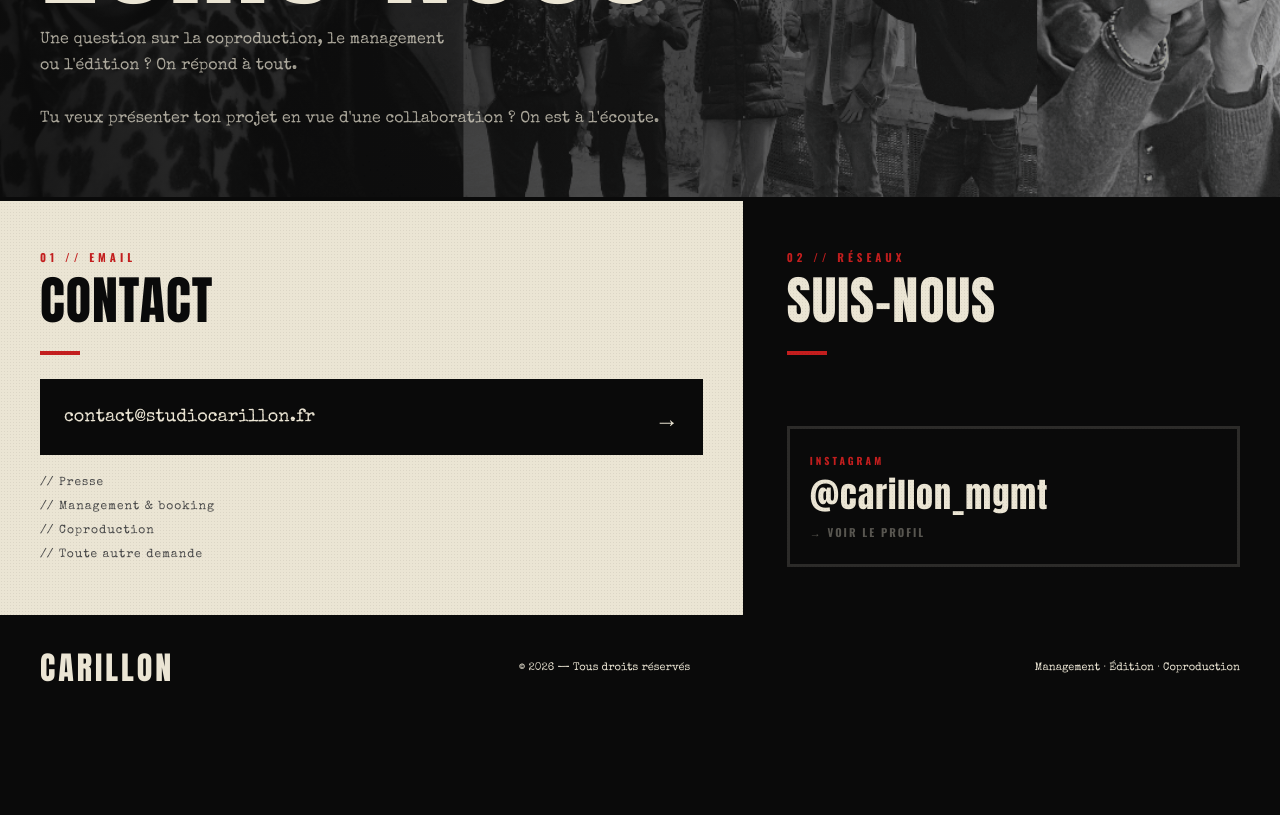
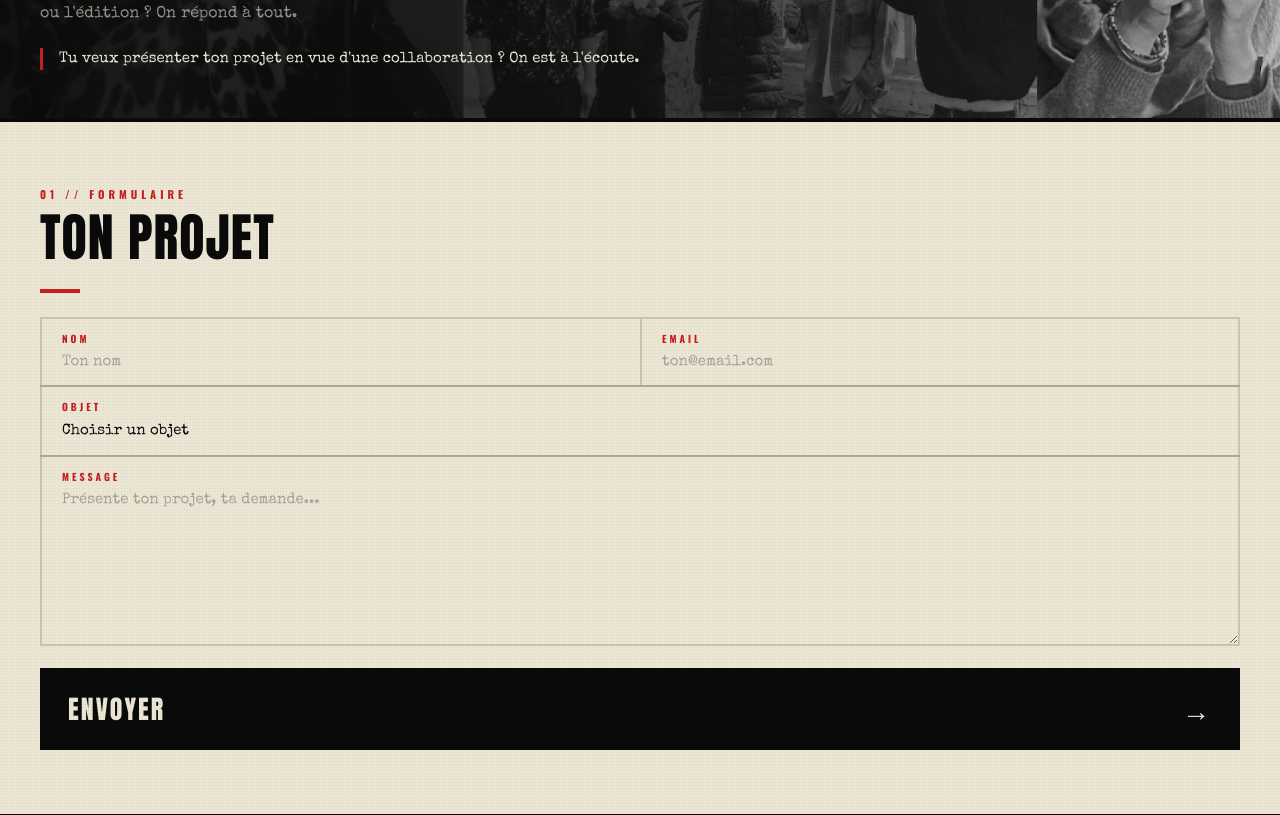
Before and after one commit to BrownGreg/carillon_label, a React (Vite) app in the folder app/: page /contact in a window 1280 px wide. Shown: the part 360-1175 px from the top of the page. Before the commit the page ends 1076 px from the top, so only its background shows below. Built offline with nearby package versions, Linux system fonts and the light colour scheme; a web font is replaced by a local one.

Commit message:
form added

```diff
--- a/app/src/pages/ContactPage.jsx
+++ b/app/src/pages/ContactPage.jsx
@@ -1,3 +1,4 @@
+import { useState } from 'react'
 import styled from 'styled-components'
 import { FanzineWrap } from '../components/FanzineWrap'
 import SEO from '../components/SEO'
@@ -6,7 +7,7 @@ import { colors, fonts } from '../theme'
 const Hero = styled.div`
   background: ${colors.ink} url('/apropos.png') center 10%/cover no-repeat;
   position: relative;
-  padding: 80px 40px 64px;
+  padding: 56px 40px 48px;
   border-bottom: 4px solid ${colors.ink};
   overflow: hidden;
 
@@ -14,11 +15,11 @@ const Hero = styled.div`
     content: '';
     position: absolute;
     inset: 0;
-    background: linear-gradient(to right, rgba(10,10,10,0.92) 0%, rgba(10,10,10,0.6) 60%, rgba(10,10,10,0.3) 100%);
+    background: linear-gradient(to right, rgba(10,10,10,0.95) 0%, rgba(10,10,10,0.7) 55%, rgba(10,10,10,0.2) 100%);
   }
 
   @media (max-width: 640px) {
-    padding: 48px 20px 40px;
+    padding: 36px 20px 32px;
   }
 `
 
@@ -35,7 +36,7 @@ const HeroLabel = styled.div`
   letter-spacing: 4px;
   text-transform: uppercase;
   color: ${colors.red};
-  margin-bottom: 12px;
+  margin-bottom: 28px;
 `
 
 const HeroTitle = styled.div`
@@ -51,7 +52,23 @@ const HeroText = styled.div`
   font-family: ${fonts.body};
   font-size: 16px;
   line-height: 1.65;
-  color: rgba(235,229,212,0.7);
+  color: rgba(235,229,212,0.6);
+`
+
+const HeroAccroche = styled.div`
+  font-family: ${fonts.body};
+  font-size: 15px;
+  line-height: 1.5;
+  color: ${colors.paper};
+  margin-top: 20px;
+  padding-left: 16px;
+  border-left: 3px solid ${colors.red};
+  white-space: nowrap;
+
+  @media (max-width: 640px) {
+    white-space: normal;
+    font-size: 14px;
+  }
 `
 
 const Grid = styled.div`
@@ -187,25 +204,210 @@ const SocialArrow = styled.div`
   color: rgba(235,229,212,0.35);
 `
 
+const FormSection = styled.div`
+  padding: 64px 40px;
+  background: ${colors.paper};
+  border-bottom: 4px solid ${colors.ink};
+
+  @media (max-width: 640px) {
+    padding: 40px 20px;
+  }
+`
+
+const FormGrid = styled.div`
+  display: grid;
+  grid-template-columns: 1fr 1fr;
+  gap: 0;
+
+  @media (max-width: 640px) {
+    grid-template-columns: 1fr;
+  }
+`
+
+const FieldWrap = styled.div`
+  display: flex;
+  flex-direction: column;
+  border: 2px solid rgba(10,10,10,0.15);
+  border-right: ${({ $last }) => $last ? '2px solid rgba(10,10,10,0.15)' : 'none'};
+  margin-bottom: -2px;
+
+  @media (max-width: 640px) {
+    border-right: 2px solid rgba(10,10,10,0.15);
+  }
+`
+
+const FieldWrapFull = styled(FieldWrap)`
+  grid-column: 1 / -1;
+  border-right: 2px solid rgba(10,10,10,0.15);
+`
+
+const FieldLabel = styled.label`
+  font-family: ${fonts.heading};
+  font-weight: 700;
+  font-size: 10px;
+  letter-spacing: 3px;
+  text-transform: uppercase;
+  color: ${colors.red};
+  padding: 12px 20px 0;
+`
+
+const FieldInput = styled.input`
+  background: transparent;
+  border: none;
+  outline: none;
+  font-family: ${fonts.body};
+  font-size: 15px;
+  color: ${colors.ink};
+  padding: 8px 20px 16px;
+
+  &::placeholder { color: rgba(10,10,10,0.3); }
+`
+
+const FieldSelect = styled.select`
+  background: transparent;
+  border: none;
+  outline: none;
+  font-family: ${fonts.body};
+  font-size: 15px;
+  color: ${colors.ink};
+  padding: 8px 20px 16px;
+  cursor: pointer;
+  appearance: none;
+
+  option { background: ${colors.paper}; color: ${colors.ink}; }
+`
+
+const FieldTextarea = styled.textarea`
+  background: transparent;
+  border: none;
+  outline: none;
+  font-family: ${fonts.body};
+  font-size: 15px;
+  color: ${colors.ink};
+  padding: 8px 20px 16px;
+  resize: vertical;
+  min-height: 160px;
+
+  &::placeholder { color: rgba(10,10,10,0.3); }
+`
+
+const SubmitBtn = styled.button`
+  display: flex;
+  align-items: center;
+  justify-content: space-between;
+  width: 100%;
+  background: ${colors.ink};
+  color: ${colors.paper};
+  border: none;
+  padding: 20px 28px;
+  font-family: ${fonts.display};
+  font-size: clamp(18px, 2.5vw, 26px);
+  letter-spacing: 2px;
+  cursor: pointer;
+  margin-top: 24px;
+  transition: background 0.15s;
+
+  &:hover:not(:disabled) { background: ${colors.red}; color: ${colors.paper}; }
+  &:disabled { opacity: 0.5; cursor: not-allowed; }
+
+  &::after {
+    content: '→';
+    font-size: 28px;
+  }
+`
+
+const FormMessage = styled.div`
+  margin-top: 20px;
+  font-family: ${fonts.body};
+  font-size: 14px;
+  color: ${({ $error }) => $error ? colors.red : colors.ink};
+  letter-spacing: 1px;
+`
+
+const FORMSPREE_ID = 'VOTRE_ID'
+
 export default function ContactPage() {
+  const [status, setStatus] = useState('idle')
+  const [fields, setFields] = useState({ nom: '', email: '', objet: '', message: '' })
+
+  const set = (k) => (e) => setFields(f => ({ ...f, [k]: e.target.value }))
+
+  async function handleSubmit(e) {
+    e.preventDefault()
+    setStatus('sending')
+    try {
+      const res = await fetch(`https://formspree.io/f/${FORMSPREE_ID}`, {
+        method: 'POST',
+        headers: { 'Content-Type': 'application/json', Accept: 'application/json' },
+        body: JSON.stringify(fields),
+      })
+      setStatus(res.ok ? 'sent' : 'error')
+    } catch {
+      setStatus('error')
+    }
+  }
+
   return (
     <FanzineWrap>
       <SEO title="Contact" description="Contactez Carillon pour vos demandes presse, management, booking ou coproduction. Email : contact@studiocarillon.fr" path="/contact" />
       <Hero>
         <HeroInner>
-          <HeroLabel>▼ Nous contacter</HeroLabel>
           <HeroTitle>ÉCRIS-NOUS</HeroTitle>
           <HeroText>
             Une question sur la coproduction, le management<br />
-            ou l'édition ? On répond à tout.<br /><br />
+            ou l'édition ? On répond à tout.
+          </HeroText>
+          <HeroAccroche>
             Tu veux présenter ton projet en vue d'une collaboration ? On est à l'écoute.
-          </HeroText>
+          </HeroAccroche>
         </HeroInner>
       </Hero>
 
+      <FormSection>
+        <BlockLabel>01 // Formulaire</BlockLabel>
+        <BlockTitle>TON PROJET</BlockTitle>
+        <Rule />
+        {status === 'sent' ? (
+          <FormMessage>// Message envoyé — on revient vers toi rapidement.</FormMessage>
+        ) : (
+          <form onSubmit={handleSubmit}>
+            <FormGrid>
+              <FieldWrap>
+                <FieldLabel htmlFor="nom">Nom</FieldLabel>
+                <FieldInput id="nom" name="nom" placeholder="Ton nom" value={fields.nom} onChange={set('nom')} required />
+              </FieldWrap>
+              <FieldWrap $last>
+                <FieldLabel htmlFor="email">Email</FieldLabel>
+                <FieldInput id="email" name="email" type="email" placeholder="ton@email.com" value={fields.email} onChange={set('email')} required />
+              </FieldWrap>
+              <FieldWrapFull>
+                <FieldLabel htmlFor="objet">Objet</FieldLabel>
+                <FieldSelect id="objet" name="objet" value={fields.objet} onChange={set('objet')} required>
+                  <option value="" disabled>Choisir un objet</option>
+                  <option value="Collaboration / Projet artistique">Collaboration / Projet artistique</option>
+                  <option value="Management">Management</option>
+                  <option value="Coproduction">Coproduction</option>
+                  <option value="Édition musicale">Édition musicale</option>
+                  <option value="Presse">Presse</option>
+                  <option value="Autre">Autre</option>
+                </FieldSelect>
+              </FieldWrapFull>
+              <FieldWrapFull>
+                <FieldLabel htmlFor="message">Message</FieldLabel>
+                <FieldTextarea id="message" name="message" placeholder="Présente ton projet, ta demande..." value={fields.message} onChange={set('message')} required />
+              </FieldWrapFull>
+            </FormGrid>
+            {status === 'error' && <FormMessage $error>// Une erreur est survenue. Réessaie ou écris-nous directement.</FormMessage>}
+            <SubmitBtn type="submit" disabled={status === 'sending'}>
+              {status === 'sending' ? 'ENVOI...' : 'ENVOYER'}
+            </SubmitBtn>
+          </form>
+        )}
+      </FormSection>
+
       <Grid>
         <EmailBlock>
-          <BlockLabel>01 // Email</BlockLabel>
+          <BlockLabel>02 // Email</BlockLabel>
           <BlockTitle>CONTACT</BlockTitle>
           <Rule />
           <EmailLink href="mailto:contact@studiocarillon.fr">
@@ -221,7 +423,7 @@ export default function ContactPage() {
 
         <SocialBlock>
           <div>
-            <BlockLabel>02 // Réseaux</BlockLabel>
+            <BlockLabel>03 // Réseaux</BlockLabel>
             <BlockTitle $light>SUIS-NOUS</BlockTitle>
             <Rule />
           </div>
```
